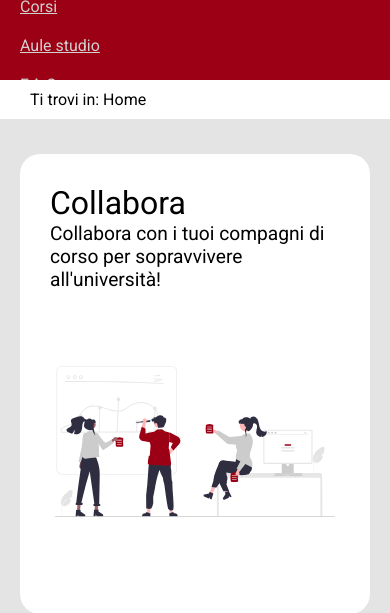
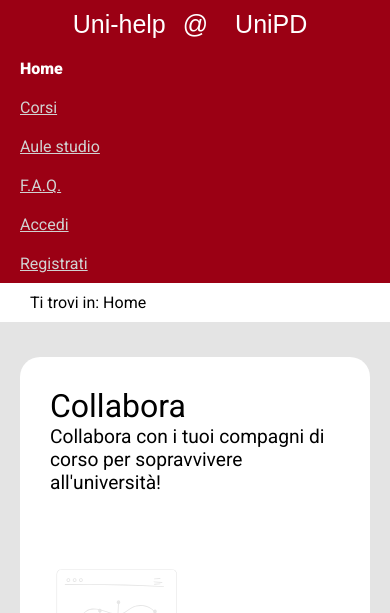
Before and after one commit to Tecwebberz/concorso-accattivante-accessibile, a PHP site: page / in a window 390 px wide. Shown: the top 613 px of the page. Run offline with PHP 8.4, Linux system fonts and the light colour scheme; some web fonts are replaced.

Commit message:
Risolto l'header rompipalle

```diff
--- a/public_html/assets/css/main.css
+++ b/public_html/assets/css/main.css
@@ -223,12 +223,6 @@ li.primary-box {
     list-style-type: none;
 }
 
-/*Header*/
-header {
-    overflow: hidden;
-    height: auto;
-}
-
     /*Photo gallery*/
 .photo-gallery{
     display: grid;
@@ -273,8 +267,8 @@ header {
 /*Header*/
 header {
     background-color: var(--primary-accent-bg);
-    min-height: 5em;
     margin: 0 auto;
+    min-height: 6em;
 }
 
 header .logo, header .logo * {
@@ -868,6 +862,10 @@ fieldset.rating > legend {
         text-align: center;
     }
 
+    header{
+        min-height: initial;
+    }
+
     header a {
         float: none;
         display: block;
```
